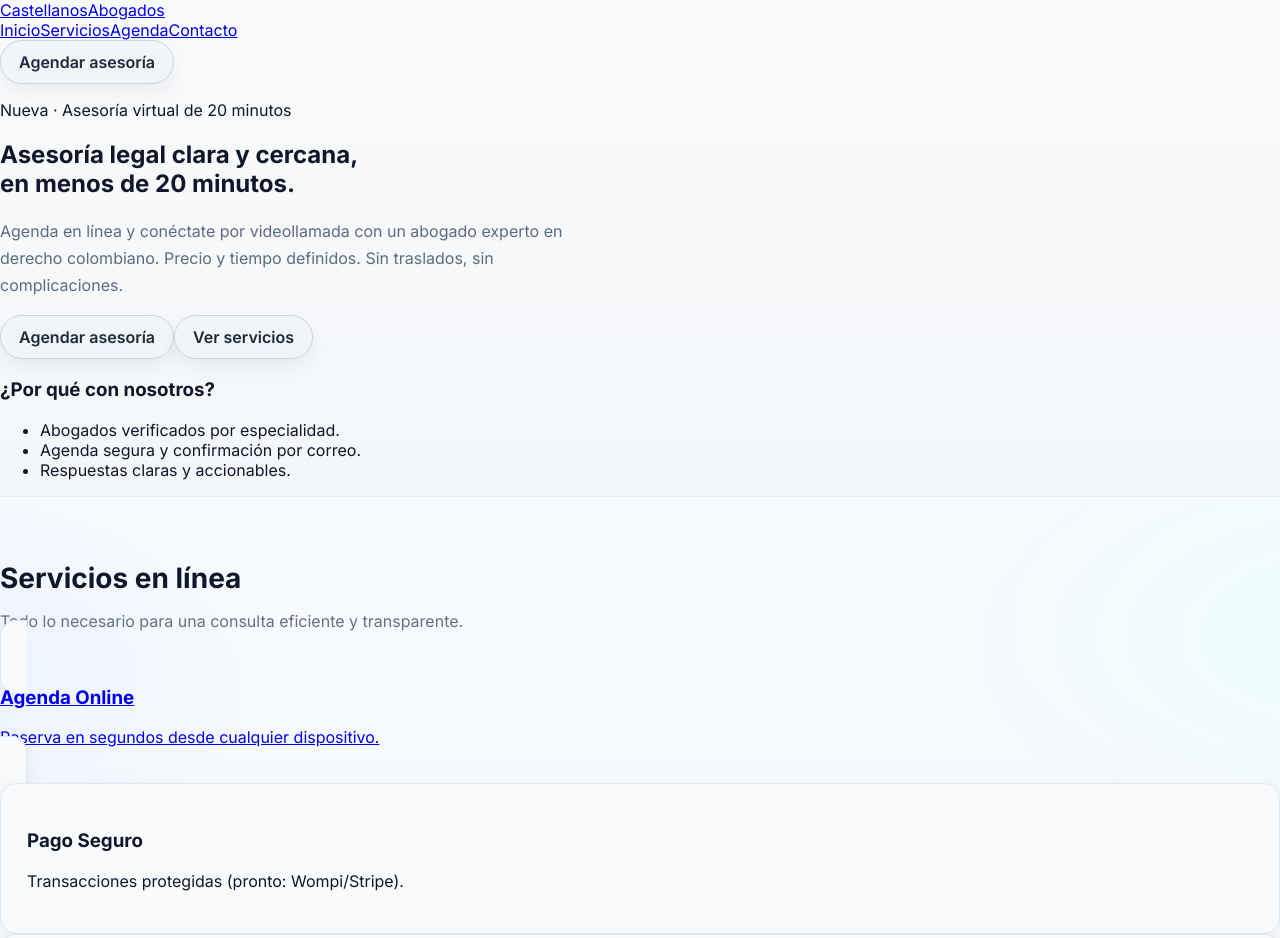
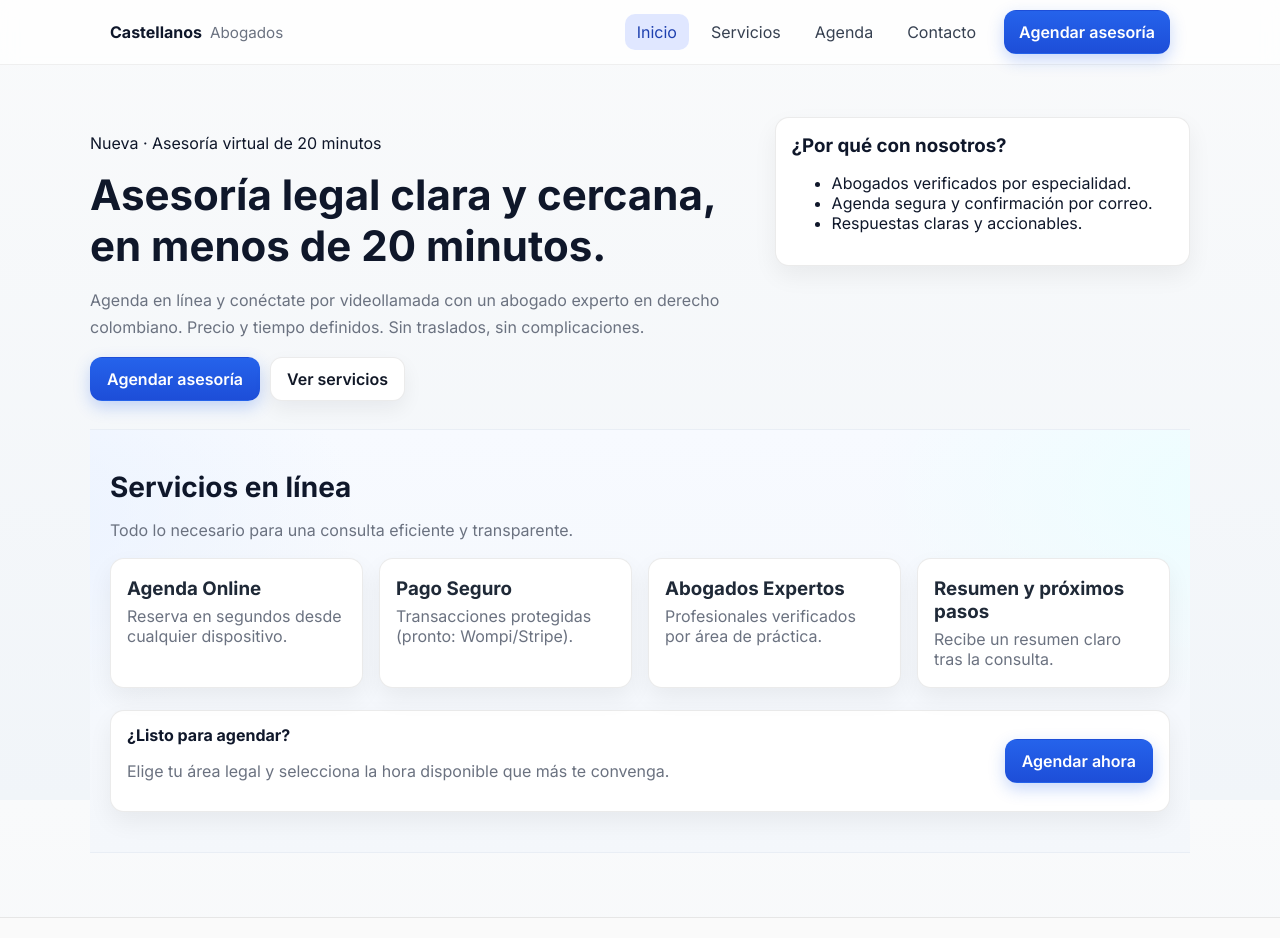
Before and after one commit to jjonnas1/castellanosabogados, a Next.js app: page / in a window 1280 px wide. Shown: the top 938 px of the page. Built offline with nearby package versions, Linux system fonts and the light colour scheme.

Commit message:
Update globals.css

```diff
--- a/app/globals.css
+++ b/app/globals.css
@@ -524,3 +524,102 @@ body {
   }
   .services-block .svc--wide { grid-column: span 4; }     /* 3 por fila en la segunda línea */
 }
+/* === Navegación y estructura === */
+.site-header {
+  position: sticky;
+  top: 0;
+  z-index: 20;
+  backdrop-filter: saturate(120%) blur(8px);
+  background: rgba(255,255,255,.75);
+  border-bottom: 1px solid rgba(0,0,0,.06);
+}
+.wrap { max-width: 1100px; margin: 0 auto; padding: 0 20px; }
+.header-grid { display: grid; grid-template-columns: 1fr auto auto; gap: 16px; height: 64px; align-items: center; }
+.brand { text-decoration: none; color: inherit; display: inline-flex; gap: 8px; align-items: baseline; }
+.brand-title { font-weight: 700; }
+.brand-sub { color: #6b7280; font-size: .95rem; }
+
+.main-nav { display: inline-flex; gap: 10px; }
+.nav-link {
+  padding: 8px 12px;
+  border-radius: 10px;
+  color: #374151;
+  text-decoration: none;
+}
+.nav-link:hover { background: rgba(0,0,0,.04); }
+.nav-link--active { background: #e0e7ff; color: #1e40af; }
+
+.header-cta { display: flex; justify-content: end; }
+
+/* Botones reutilizables */
+.btn { display:inline-flex; align-items:center; gap:10px; padding:12px 16px; border-radius:12px; text-decoration:none; font-weight:600; border:1px solid rgba(0,0,0,.08); }
+.btn--sm { padding:10px 14px; }
+.btn--primary { background: linear-gradient(180deg,#2563eb,#1d4ed8); color:#fff; border-color: transparent; box-shadow: 0 6px 16px rgba(37,99,235,.25); }
+.btn--primary:hover { filter: brightness(1.05); }
+.btn--ghost { background: #fff; color:#111827; }
+
+/* Layout general */
+.page { padding-block: 24px 64px; }
+
+/* Hero */
+.hero-card { display:grid; grid-template-columns: 1.6fr 1fr; gap:20px; padding: 28px 0; }
+.hero-copy h1 { font-size: clamp(28px, 4.2vw, 42px); margin: 8px 0 10px; }
+.lead { color:#6b7280; max-width: 680px; }
+.cta-row { display:flex; gap:10px; margin-top:10px; }
+
+.hero-note { align-self: start; background:#fff; border:1px solid rgba(0,0,0,.08); border-radius:14px; padding:16px; box-shadow: 0 10px 24px rgba(0,0,0,.06); }
+.hero-note h3 { margin:0 0 8px; }
+
+/* Secciones / tarjetas */
+.section { padding-block: 40px; }
+.muted { color:#6b7280; }
+
+.cards-4, .cards-3 { display:grid; gap:16px; margin-top:18px; }
+.cards-4 { grid-template-columns: repeat(4, 1fr); }
+.cards-3 { grid-template-columns: repeat(3, 1fr); }
+@media (max-width: 960px) {
+  .hero-card { grid-template-columns: 1fr; }
+  .cards-4 { grid-template-columns: repeat(2,1fr); }
+  .cards-3 { grid-template-columns: repeat(1,1fr); }
+}
+
+.card {
+  background:#fff;
+  border:1px solid rgba(0,0,0,.08);
+  border-radius: 14px;
+  padding: 18px 16px;
+  box-shadow: 0 10px 24px rgba(0,0,0,.06);
+  text-decoration: none;
+  color: inherit;
+}
+.card h3 { margin: 0 0 6px; color:#1f2937; }
+.card p { margin:0; color:#6b7280; }
+
+/* Panel / formularios */
+.panel {
+  background:#fff; border:1px solid rgba(0,0,0,.08); border-radius:16px; padding:18px; box-shadow: 0 10px 24px rgba(0,0,0,.06);
+}
+.form-grid { display:grid; gap:14px; grid-template-columns: repeat(2,1fr); }
+.form-grid .col-span-2 { grid-column: span 2; }
+.form-grid label { display:grid; gap:6px; font-weight:600; color:#374151; }
+.form-grid input, .form-grid select, .form-grid textarea {
+  border:1px solid rgba(0,0,0,.12); border-radius:10px; padding:12px 12px; outline:none; background:#fff; color:#111827;
+}
+.form-grid input:focus, .form-grid select:focus, .form-grid textarea:focus { border-color:#2563eb; box-shadow: 0 0 0 3px rgba(37,99,235,.15); }
+.form-actions { display:flex; gap:10px; }
+
+/* Cintas / CTA */
+.cta-strip {
+  margin-top:22px; padding:14px 16px; background:#fff; border:1px solid rgba(0,0,0,.08);
+  border-radius:14px; box-shadow: 0 10px 24px rgba(0,0,0,.06);
+  display:grid; grid-template-columns: 1fr auto; align-items:center; gap:12px;
+}
+
+/* Footer */
+.site-footer { border-top:1px solid rgba(0,0,0,.08); background:#fafafa; }
+.footer-grid { display:grid; grid-template-columns: 1fr auto; gap:16px; padding:18px 0; }
+.footer-brand { font-weight:700; }
+.footer-links { display:grid; gap:6px; }
+.link { color:#111827; text-decoration:none; }
+.link:hover { text-decoration:underline; }
+.footer-legal { padding:14px 0 26px; color:#6b7280; text-align:center; border-top:1px solid rgba(0,0,0,.06); }
```
